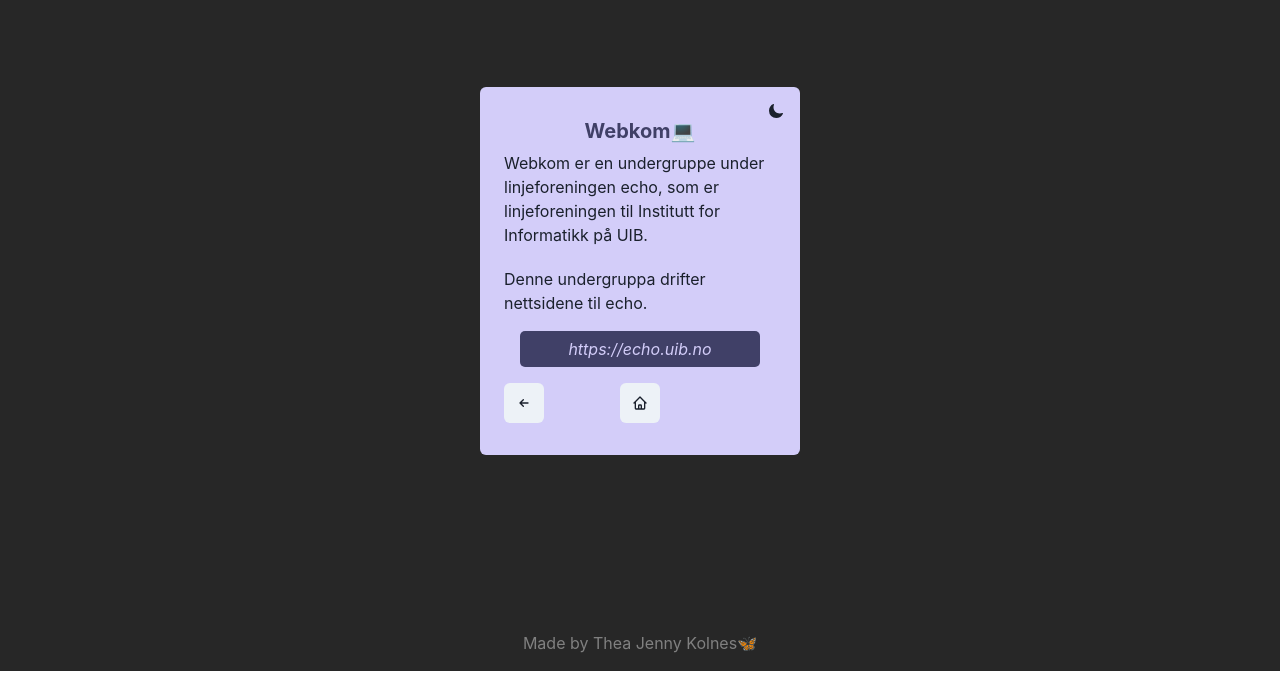
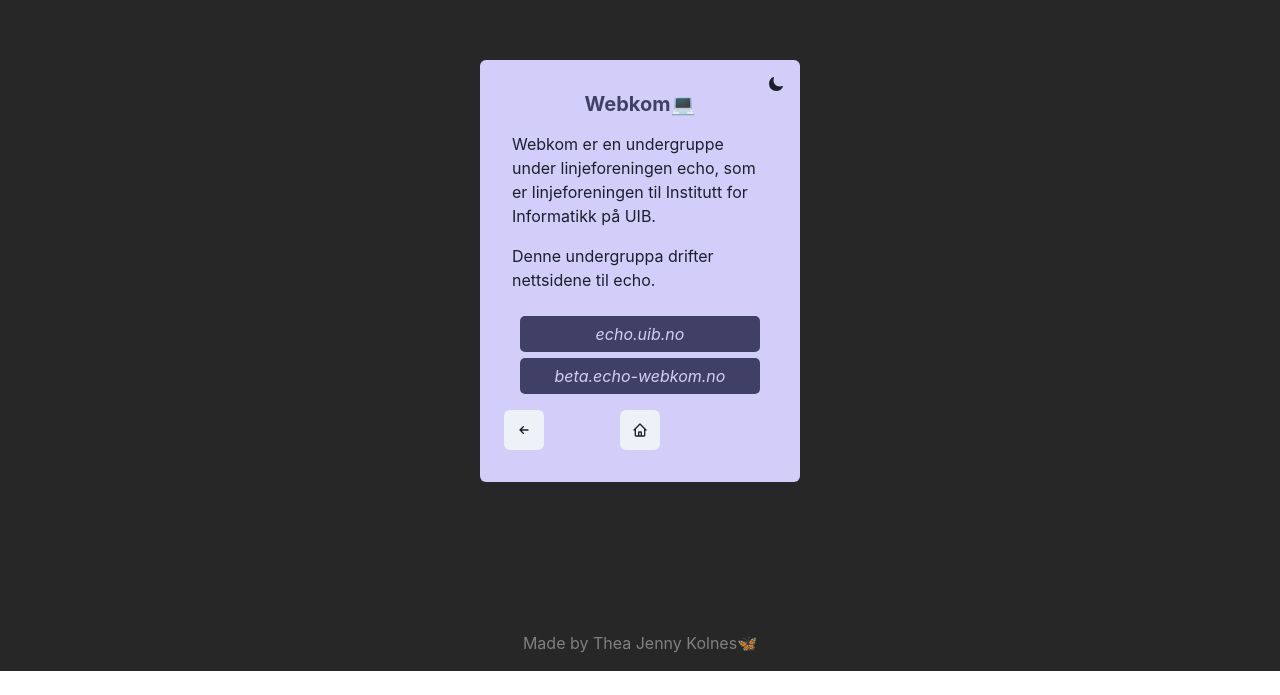
Before and after one commit to tjekol/tj-web, a Next.js app: page /webkom in a window 1280 px wide. Shown: the part 129-824 px from the top of the page. Built offline with nearby package versions, Linux system fonts and the light colour scheme.

Commit message:
made linkbutton component, fixed margins

```diff
--- /dev/null
+++ b/src/components/link-button.tsx
@@ -0,0 +1,45 @@
+import { LinkBox, LinkOverlay, Text, Box } from '@chakra-ui/react';
+
+function LinkButton({
+  title,
+  link,
+  boxColor,
+  underlineHover,
+  scaleHover,
+  hoverColor,
+  fontStyle,
+}: {
+  title: string;
+  link: string;
+  boxColor: string;
+  underlineHover?: boolean;
+  scaleHover?: boolean;
+  hoverColor: string;
+  fontStyle?: string;
+}) {
+  return (
+    <LinkBox
+      transition={scaleHover ? '.1s ease-in' : undefined}
+      _hover={{
+        transform: scaleHover && 'scale(1.1)',
+        textDecoration: underlineHover && 'underline',
+        color: hoverColor,
+      }}
+    >
+      <LinkOverlay href={link}>
+        <Box rounded={5} bg={boxColor}>
+          <Text
+            align='center'
+            fontStyle={fontStyle ? fontStyle : undefined}
+            p='6px'
+            color={hoverColor}
+          >
+            {title}
+          </Text>
+        </Box>
+      </LinkOverlay>
+    </LinkBox>
+  );
+}
+
+export default LinkButton;
--- a/src/pages/index.tsx
+++ b/src/pages/index.tsx
@@ -13,7 +13,7 @@ import PageComponent from '@/components/page';
 import { MdEmail } from 'react-icons/md';
 import React from 'react';
 
-const IndexPage = () => {
+function IndexPage() {
   const textColor = useColorModeValue('#404067', '#D3CDF9');
   const isNorwegian = useLanguage();
 
@@ -74,6 +74,6 @@ const IndexPage = () => {
       <LanguageSwitcher />
     </PageComponent>
   );
-};
+}
 
 export default IndexPage;
--- a/src/pages/test.tsx
+++ b/src/pages/test.tsx
@@ -8,7 +8,7 @@ import {
 import { HiOutlineArrowSmLeft } from 'react-icons/hi';
 import PageComponent from '@/components/page';
 
-const TestPage = () => {
+function TestPage() {
   return (
     <PageComponent header={'Tester'} desc={'This is a testing page'}>
       <Flex>
@@ -25,6 +25,6 @@ const TestPage = () => {
       </Flex>
     </PageComponent>
   );
-};
+}
 
 export default TestPage;
--- a/src/pages/webkom.tsx
+++ b/src/pages/webkom.tsx
@@ -4,18 +4,12 @@ import {
   textColorLightMode,
   textColorDarkMode,
 } from '@/components/color-themes';
-import {
-  Box,
-  LinkBox,
-  LinkOverlay,
-  useColorModeValue,
-  Text,
-  SimpleGrid,
-} from '@chakra-ui/react';
+import { useColorModeValue, Text, SimpleGrid } from '@chakra-ui/react';
+import LinkButton from '@/components/link-button';
 import useLanguage from '@/hooks/use-language';
 import PageComponent from '@/components/page';
 
-const WebkomPage = () => {
+function WebkomPage() {
   const formBackground = useColorModeValue(
     backgroundLightMode,
     backgroundDarkMode,
@@ -25,40 +19,37 @@ const WebkomPage = () => {
 
   return (
     <PageComponent header='Webkom💻' prevPage='/about' homeButton={true}>
-      <Text mb='5'>
+      <Text mt='5' m='2'>
         {isNorwegian
           ? 'Webkom er en undergruppe under linjeforeningen echo, som er linjeforeningen til Institutt for Informatikk på UIB.'
           : 'Webkom is a subgroup under the student organization echo, which is the student organization to the Informatics Department at UIB.'}
       </Text>
-      {/* eslint-disable-next-line jsx-quotes, quotes*/}
-      <Text>
+      <Text mt='2' m='2'>
         {isNorwegian
           ? 'Denne undergruppa drifter nettsidene til echo.'
-          : "This subgroup keeps echo's websites up and running."}
+          : // eslint-disable-next-line quotes
+            "This subgroup keeps echo's websites up and running."}
       </Text>
-      <SimpleGrid
-        columns={1}
-        spacingY='6px'
-        m={4}
-        _hover={{ textDecoration: 'underline', color: formBackground }}
-      >
-        <LinkBox>
-          <LinkOverlay href='https://echo.uib.no'>
-            <Box rounded={5} bg={textColor}>
-              <Text
-                align='center'
-                fontStyle='italic'
-                p='6px'
-                color={formBackground}
-              >
-                https://echo.uib.no
-              </Text>
-            </Box>
-          </LinkOverlay>
-        </LinkBox>
+      <SimpleGrid columns={1} spacingY='6px' m={4}>
+        <LinkButton
+          title='echo.uib.no'
+          link={'https://echo.uib.no'}
+          boxColor={textColor}
+          underlineHover={true}
+          hoverColor={formBackground}
+          fontStyle='italic'
+        />
+        <LinkButton
+          title='beta.echo-webkom.no'
+          link={'https://beta.echo-webkom.no'}
+          boxColor={textColor}
+          underlineHover={true}
+          hoverColor={formBackground}
+          fontStyle='italic'
+        />
       </SimpleGrid>
     </PageComponent>
   );
-};
+}
 
 export default WebkomPage;
```
Also changed, not shown: src/pages/about.tsx (+19 -35 lines).
